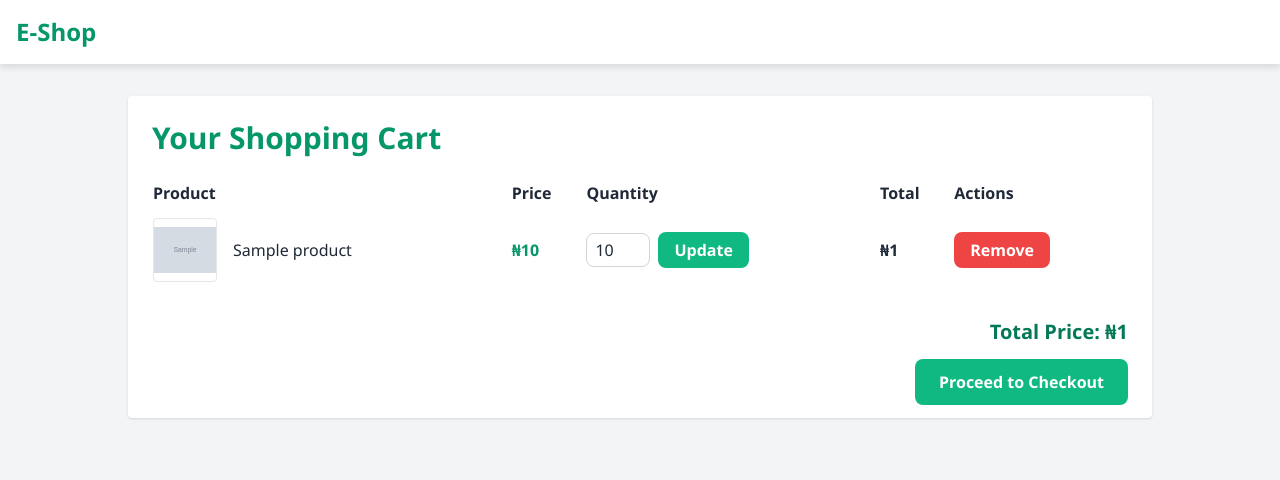
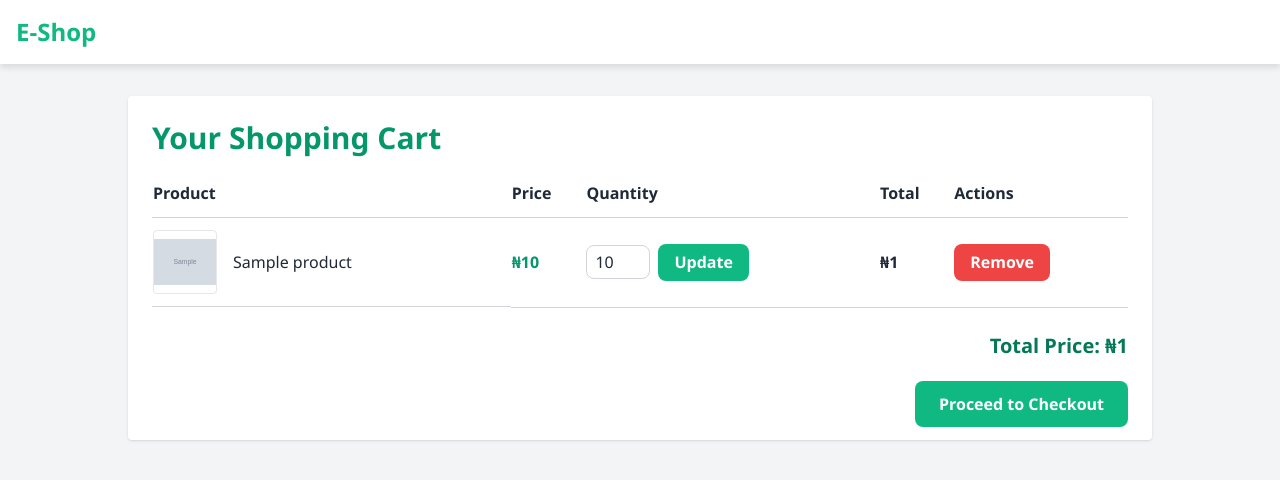
Before and after one commit to onikageyoshi/redone, a Django app: template templates/cart.html in a window 1280 px wide. Shown: the top 480 px of the page. Run offline with Django 5.2, Linux system fonts and the light colour scheme; the template is opened without the code that fills it: most values are stand-ins (such as "Sample title", 1, 10 or a date in 2020); grey boxes marked "Sample" are stand-in pictures; some libraries are stand-ins or nearby versions.

Commit message:
added old

```diff
--- a/templates/cart.html
+++ b/templates/cart.html
@@ -8,16 +8,42 @@
     <script src="https://cdn.tailwindcss.com"></script>
     <style>
       body {
-            background-color: #F3F4F6;
-            color: #1F2937;
+        background-color: #F3F4F6; /* homepage background */
+        color: #1F2937; /* dark slate gray text */
         font-family: 'Segoe UI', Tahoma, Geneva, Verdana, sans-serif;
       }
       nav {
         background-color: white;
         box-shadow: 0 4px 6px rgb(0 0 0 / 0.1);
       }
+      h1 {
+        color: #10B981; /* emerald */
+      }
+      a {
+        color: #10B981;
+        transition: color 0.3s ease;
+      }
+      a:hover {
+        color: #059669;
+        text-decoration: underline;
+      }
+      main {
+        background: white;
+        box-shadow: 0 4px 12px rgba(0,0,0,0.05);
+        border-radius: 0.5rem;
+      }
+      table th, table td {
+        border-bottom: 1px solid #D1D5DB; /* gray-300 */
+      }
+      table th {
+        padding-bottom: 0.75rem;
+      }
+      table td {
+        padding-top: 0.75rem;
+        padding-bottom: 0.75rem;
+      }
       .btn-blue {
-            background-color: #10B981;
+        background-color: #10B981; /* emerald green */
         color: white;
         padding: 0.4rem 1rem;
         border-radius: 0.5rem;
@@ -28,7 +54,7 @@
         background-color: #059669;
       }
       .btn-red {
-            background-color: #ef4444;
+        background-color: #ef4444; /* red-500 */
         color: white;
         padding: 0.4rem 1rem;
         border-radius: 0.5rem;
@@ -60,19 +86,15 @@
 </head>
 <body>
 
-<!-- Navbar -->
 <nav class="p-4 mb-8 max-w-7xl mx-auto flex justify-between items-center">
-    <h1 class="text-2xl font-bold text-emerald-600">E-Shop</h1>
+    <h1 class="text-2xl font-bold">E-Shop</h1>
 </nav>
 
-<!-- Main Cart Section -->
-<main class="max-w-5xl mx-auto bg-white rounded shadow p-4 sm:p-6">
+<main class="max-w-5xl mx-auto rounded shadow p-6">
 
-    <h2 class="text-2xl sm:text-3xl font-semibold mb-6 text-emerald-600 text-center sm:text-left">Your Shopping Cart</h2>
+    <h2 class="text-3xl font-semibold mb-6 text-emerald-600">Your Shopping Cart</h2>
 
     {% if cart_items %}
-        <div class="hidden sm:block">
-            <!-- Desktop Table -->
         <table class="w-full text-left border-collapse">
             <thead>
                 <tr>
@@ -113,46 +135,12 @@
                 {% endfor %}
             </tbody>
         </table>
-        </div>
 
-        <!-- Mobile Version -->
-        <div class="sm:hidden space-y-4">
-            {% for item in cart_items %}
-                <div class="border rounded-lg p-4 bg-gray-50">
-                    <div class="flex gap-4 items-center mb-2">
-                        {% if item.product.image %}
-                            <img src="{{ item.product.image.url }}" class="w-16 h-16 object-contain rounded border" />
-                        {% endif %}
-                        <div>
-                            <h3 class="font-semibold text-gray-800">{{ item.product.name }}</h3>
-                            <p class="text-sm text-gray-600">₦{{ item.product.price }}</p>
-                        </div>
-                    </div>
-
-                    <div class="text-sm text-gray-700 mb-2">Total: <strong>₦{{ item.total_price }}</strong></div>
-
-                    <form method="post" action="{% url 'cart-detail' %}" class="flex flex-col gap-2">
-                        {% csrf_token %}
-                        <input type="hidden" name="item_id" value="{{ item.id }}" />
-                        <input type="number" name="quantity" value="{{ item.quantity }}" min="1" class="w-20">
-                        <button type="submit" class="btn-blue w-full">Update</button>
-                    </form>
-
-                    <form method="post" action="{% url 'cart-detail' %}" class="mt-2">
-                        {% csrf_token %}
-                        <input type="hidden" name="remove_item_id" value="{{ item.id }}" />
-                        <button type="submit" class="btn-red w-full">Remove</button>
-                    </form>
-                </div>
-            {% endfor %}
-        </div>
-
-        <!-- Total Price & Checkout -->
         <div class="text-right mt-6 text-xl font-bold text-emerald-700">
             Total Price: ₦{{ total_price }}
         </div>
 
-        <div class="mt-6 text-right">
+        <div class="mt-8 text-right">
             <a href="{% url 'checkout' %}" class="btn-green">Proceed to Checkout</a>
         </div>
 
@@ -162,6 +150,7 @@
             <a href="{% url 'homepage' %}" class="text-emerald-600 hover:underline">Browse Products</a>
         </div>
     {% endif %}
+
 </main>
 
 </body>
```
Lines whose indentation alone changed are shown as unchanged.
